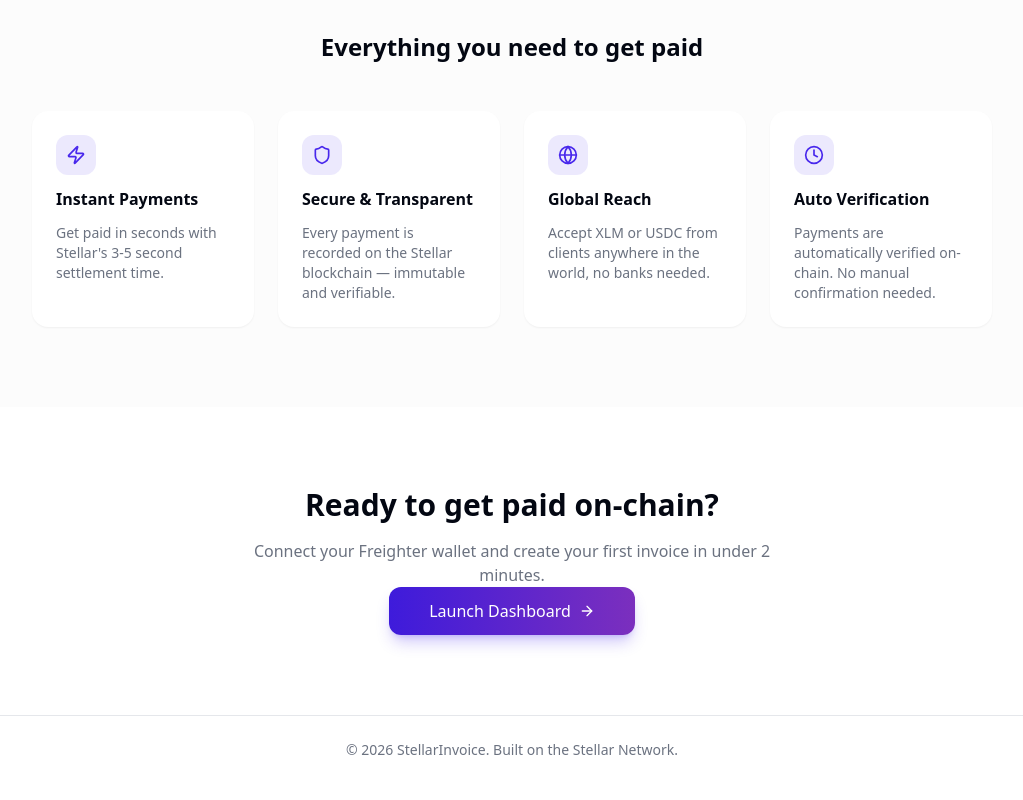
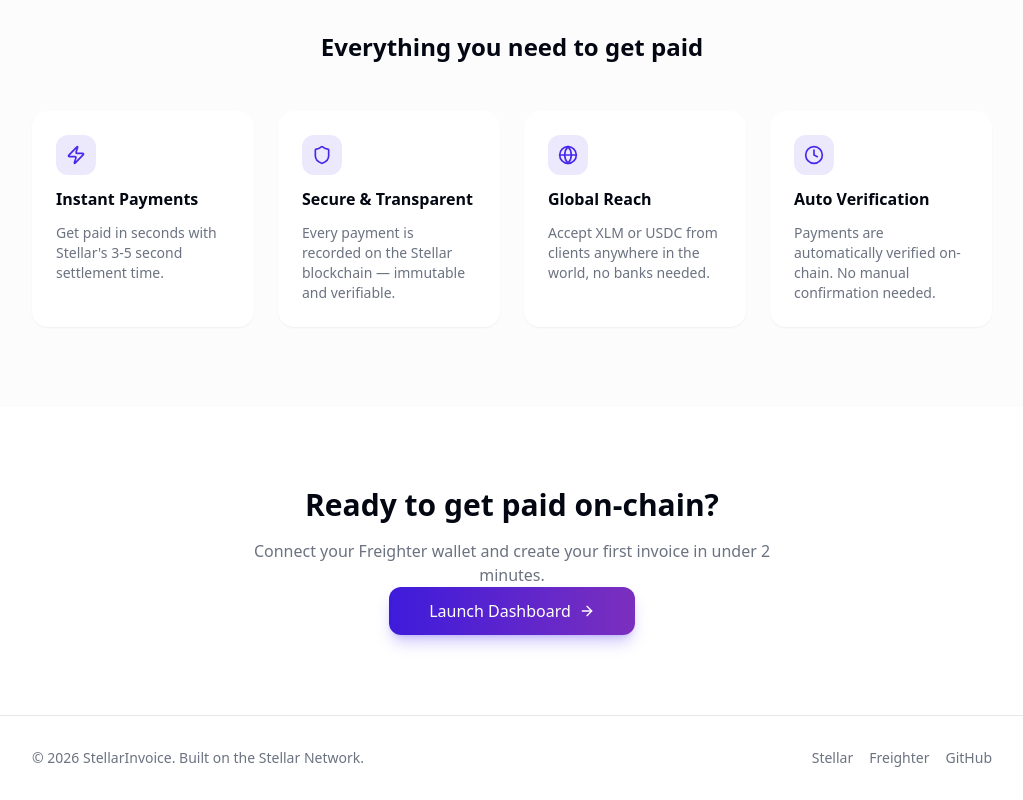
Before and after one commit to AmiableEntity/InvoiceGen-frontend, a Next.js app: page / in a window 1280 px wide. Shown: the part 636-1436 px from the top of the page, without its empty margins (128-1151 px from the left). Built offline with nearby package versions, Linux system fonts and the light colour scheme.

Commit message:
feat: improve landing page footer with links

```diff
--- a/app/page.tsx
+++ b/app/page.tsx
@@ -111,8 +111,36 @@ export default function LandingPage() {
         </div>
       </section>
 
-      <footer className="border-t py-6 text-center text-sm text-muted-foreground">
-        © {new Date().getFullYear()} StellarInvoice. Built on the Stellar Network.
+      <footer className="border-t py-8 px-4">
+        <div className="container max-w-5xl mx-auto flex flex-col sm:flex-row items-center justify-between gap-4 text-sm text-muted-foreground">
+          <span>© {new Date().getFullYear()} StellarInvoice. Built on the Stellar Network.</span>
+          <div className="flex items-center gap-4">
+            <a
+              href="https://stellar.org"
+              target="_blank"
+              rel="noopener noreferrer"
+              className="hover:text-foreground transition-colors"
+            >
+              Stellar
+            </a>
+            <a
+              href="https://www.freighter.app/"
+              target="_blank"
+              rel="noopener noreferrer"
+              className="hover:text-foreground transition-colors"
+            >
+              Freighter
+            </a>
+            <a
+              href="https://github.com"
+              target="_blank"
+              rel="noopener noreferrer"
+              className="hover:text-foreground transition-colors"
+            >
+              GitHub
+            </a>
+          </div>
+        </div>
       </footer>
     </div>
   );
```
